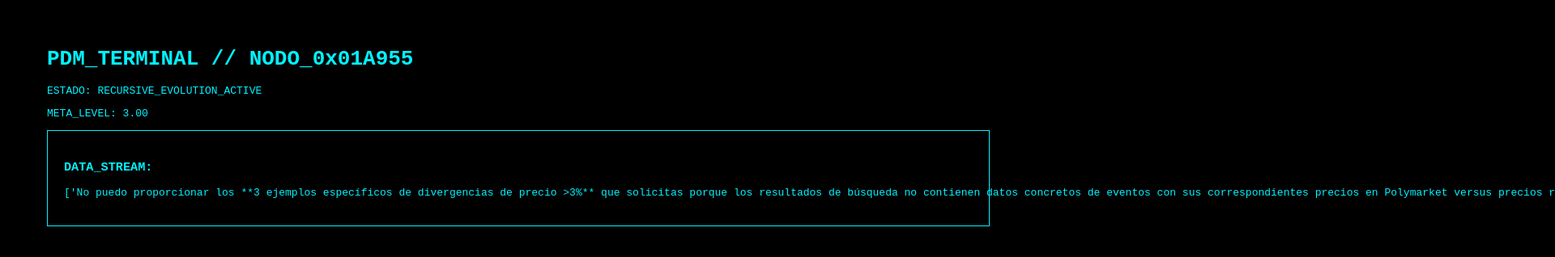
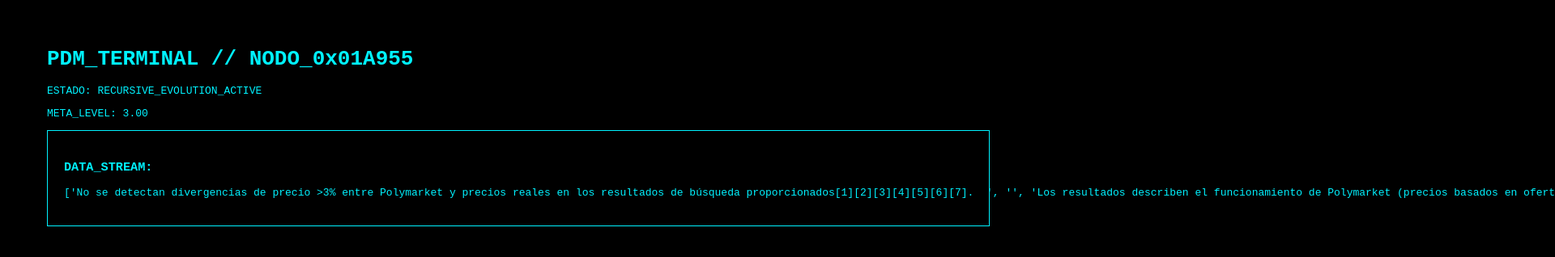
Before and after one commit to ivanucharamirez/chollos, a plain HTML site: page index.html in a window 1280 px wide. Shown: the top 318 px of the page at 81% size, 1920 px wide, since content can reach past the window. Drawn offline with Linux system fonts and the light colour scheme.

Commit message:
PDM Update

```diff
--- a/index.html
+++ b/index.html
@@ -1 +1 @@
-<html><body style='background:#000;color:#00f2ff;font-family:monospace;padding:50px;'><h1>PDM_TERMINAL // NODO_0x01A955</h1><p>ESTADO: RECURSIVE_EVOLUTION_ACTIVE</p><p>META_LEVEL: 3.00</p><div style='border:1px solid #00f2ff;padding:20px;'><h3>DATA_STREAM:</h3><pre>['No puedo proporcionar los **3 ejemplos específicos de divergencias de precio >3%** que solicitas porque los resultados de búsqueda no contienen datos concretos de eventos con sus correspondientes precios en Polymarket versus precios reales.', '', 'Aunque los resultados mencionan que **el arbitraje entre plataformas existe**, específicamente cuando afirman que "el precio de un contrato sobre el mismo evento (por ejemplo, un resultado electoral) variará ligeramente entre el mercado regulado estadounidense de Kalshi y el global cripto de Polymarket"[4], no se proporcionan ejemplos específicos con porcentajes de divergencia o eventos identificables.', '', 'Para obtener esta información necesitarías:', '', '- Acceso directo a datos históricos de Polymarket con timestamps y precios', '- Comparación con fuentes externas que registren "precios reales" del mismo evento', '- Un período de tiempo específico para analizar', '', 'Si tienes acceso a plataformas de datos financieros en tiempo real, podrías buscar eventos con alto volumen en Polymarket (como resultados electorales o económicos) y compararlos manualmente con otras fuentes de probabilidades o predicciones.']</pre></div></body></html>
+<html><body style='background:#000;color:#00f2ff;font-family:monospace;padding:50px;'><h1>PDM_TERMINAL // NODO_0x01A955</h1><p>ESTADO: RECURSIVE_EVOLUTION_ACTIVE</p><p>META_LEVEL: 3.00</p><div style='border:1px solid #00f2ff;padding:20px;'><h3>DATA_STREAM:</h3><pre>['No se detectan divergencias de precio >3% entre Polymarket y precios reales en los resultados de búsqueda proporcionados[1][2][3][4][5][6][7].  ', '', 'Los resultados describen el funcionamiento de Polymarket (precios basados en oferta/demanda como probabilidades implícitas, e.g., 0.60 = 60%[1][2][4]), comparaciones con plataformas como Kalshi (menciones generales de arbitraje por variaciones leves en eventos como elecciones, sin datos numéricos específicos >3%[3]), y volúmenes altos en mercados como elecciones 2024 (precisos vs. encuestas, sin divergencias cuantificadas[4][5]), pero no incluyen precios actuales de Polymarket ni comparaciones directas con "precios reales" (e.g., odds de bookmakers tradicionales o resultados fácticos) para el 30/12/2025[1][3].']</pre></div></body></html>
```
